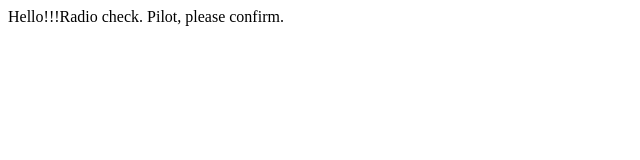
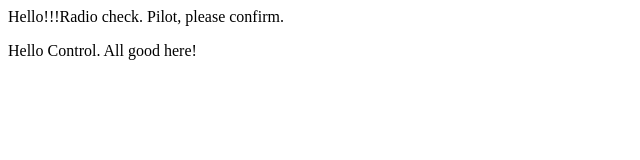
Before and after one commit to BrindhaS83/communication-log, a plain HTML site: page index.html in a window 1280 px wide. Shown: the whole page, without its empty margins (0-640 px from the left). Drawn offline with Linux system fonts and the light colour scheme.

Commit message:
Pilot response

```diff
--- a/index.html
+++ b/index.html
@@ -1,5 +1,6 @@
 <html>
    <body>
       <p> Hello!!!Radio check. Pilot, please confirm.</p>
+      <p> Hello Control. All good here!</p>
    </body>
 </html>
```
